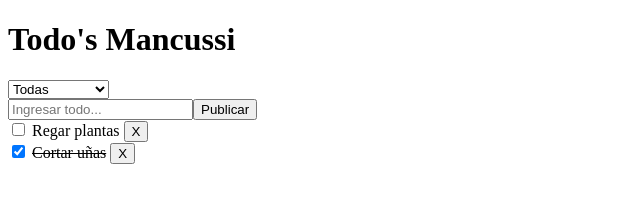
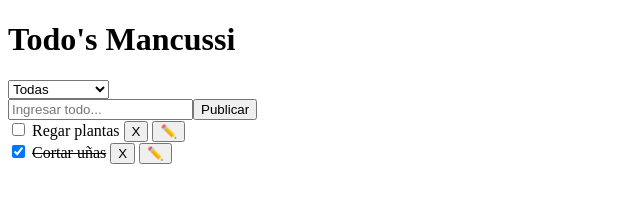
Before and after one commit to andyMancuso/todolist, a React (Create React App) app: page / in a window 1280 px wide. Shown: the top 214 px of the page, without its empty margins (0-640 px from the left). Built offline with nearby package versions, Linux system fonts and the light colour scheme.

Commit message:
TL-008: Se agrega botón editar funcionando con bugs

```diff
--- a/src/App.js
+++ b/src/App.js
@@ -15,9 +15,13 @@ const App = () => {
     }
   ])
 
-  const [inputValue, setInputValue] = useState ('')
+  const [inputValue, setInputValue] = useState('')
 
   const [currentFilter, setCurrentFilter] = useState('Todas')
+
+  const [isEditMode, setIsEditMode] = useState(false)
+
+  const [buttonText, setButtonText] = useState('Publicar')
 
 
   const filterFn = (item) => {
@@ -31,7 +35,6 @@ const App = () => {
 
     return true
   }
-
 
   const handleChange = (e) => {
     const newText = e.target.value
@@ -61,7 +64,6 @@ const App = () => {
   const deleteTodo = (itemClicked) => {
     const newTodos = todos.filter(item => item !== itemClicked)
     setTodos(newTodos)
-    console.log(newTodos)
   }
 
   const handleCheck = (inputCheckValue, text) => {
@@ -74,13 +76,52 @@ const App = () => {
 
     const newTodos = [...prevTodos, checkedTodo, ...nextTodos]
     setTodos(newTodos)
-    console.log(prevTodos)
-    console.log(nextTodos)
   }
 
   const handleSelectChange = (e) => {
     setCurrentFilter(e.target.value)
   }
+
+  const handleEdit = (itemClicked) => {
+    setIsEditMode(true)
+    console.log(isEditMode)
+
+    const editingTodoIdx = todos.findIndex(item => item === itemClicked)
+    const editingTodo = todos[editingTodoIdx]
+    const newValue = editingTodo.description
+
+    if (isEditMode === true) {
+      setButtonText('Editar')
+      setInputValue(newValue)
+    } else {
+      setButtonText('Publicar')
+      setInputValue('cochinada')
+    }
+}
+
+  const editTodo = (itemClicked) => {
+
+    if (isEditMode === true) {
+      const editingTodoIdx = todos.filter(item => item === itemClicked)
+      const editingTodo = todos[editingTodoIdx]
+      editingTodo.description = inputValue
+
+      const prevTodos = todos.slice(0, editingTodoIdx)
+      const nextTodos = todos.slice(editingTodoIdx+1, todos.length)
+
+      const newTodos = [...prevTodos, editingTodo, ...nextTodos]
+      setTodos(newTodos)
+
+
+    }
+
+    setIsEditMode(false)
+    if (isEditMode === false) {
+      setButtonText('Publicar')
+    } else {
+    }
+  }
+
 
   return (
     <div>
@@ -96,14 +137,13 @@ const App = () => {
       </select>
 
       <form onSubmit={handleSubmit}>
-      <input
-       value= {inputValue}
-       onChange={handleChange}
-       placeholder='Ingresar todo...' />
+        <input
+        value= {inputValue}
+        onChange={handleChange}
+        placeholder='Ingresar todo...' />
 
-      <button>Publicar</button>
+        <button onClick={editTodo}>{buttonText}</button>
       </form>
-
 
       {todos.filter(filterFn).map(item => {
         return (
@@ -113,12 +153,34 @@ const App = () => {
             isChecked={item.checked}
             onCheck={handleCheck}
             deleteTodo={() => deleteTodo(item)}
+            editTodo={() => handleEdit(item)}
+            // () => editTodo(item)
           />
         )
       })}
-
     </div>
   );
 }
 
 export default App;
+
+
+
+
+
+  // const editTodo = (itemClicked, text) => {
+  //   // const editingTodo = todos.map(item => (item.description === text ? setInputValue(itemClicked) : item ))
+  //   //   setTodos(editingTodo)
+
+  //   // const editingTodo = todos.filter(item => item.description === itemClicked)
+  //   // setInputValue(editingTodo)
+  //   // console.log(editingTodo)
+
+  //   // const editingTodoIdx = todos.findIndex(item => item.description === text)
+  //   // const editingTodo = todos[editingTodoIdx]
+  //   // console.log(editingTodo)
+
+  //   if(itemClicked === itemClicked) {
+
+  //   }
+  // }
--- a/src/components/Todo/index.js
+++ b/src/components/Todo/index.js
@@ -1,4 +1,4 @@
-const Todo = ({ text, deleteTodo, isChecked, onCheck }) => {
+const Todo = ({ text, deleteTodo, editTodo, isChecked, onCheck }) => {
 
 
   const handleChange = (e) => {
@@ -18,6 +18,8 @@ const Todo = ({ text, deleteTodo, isChecked, onCheck }) => {
         </span>
         {' '}
         <button onClick={deleteTodo}>X</button>
+        {' '}
+        <button onClick={editTodo}>✏️</button>
       </div>
   );
 }
```
